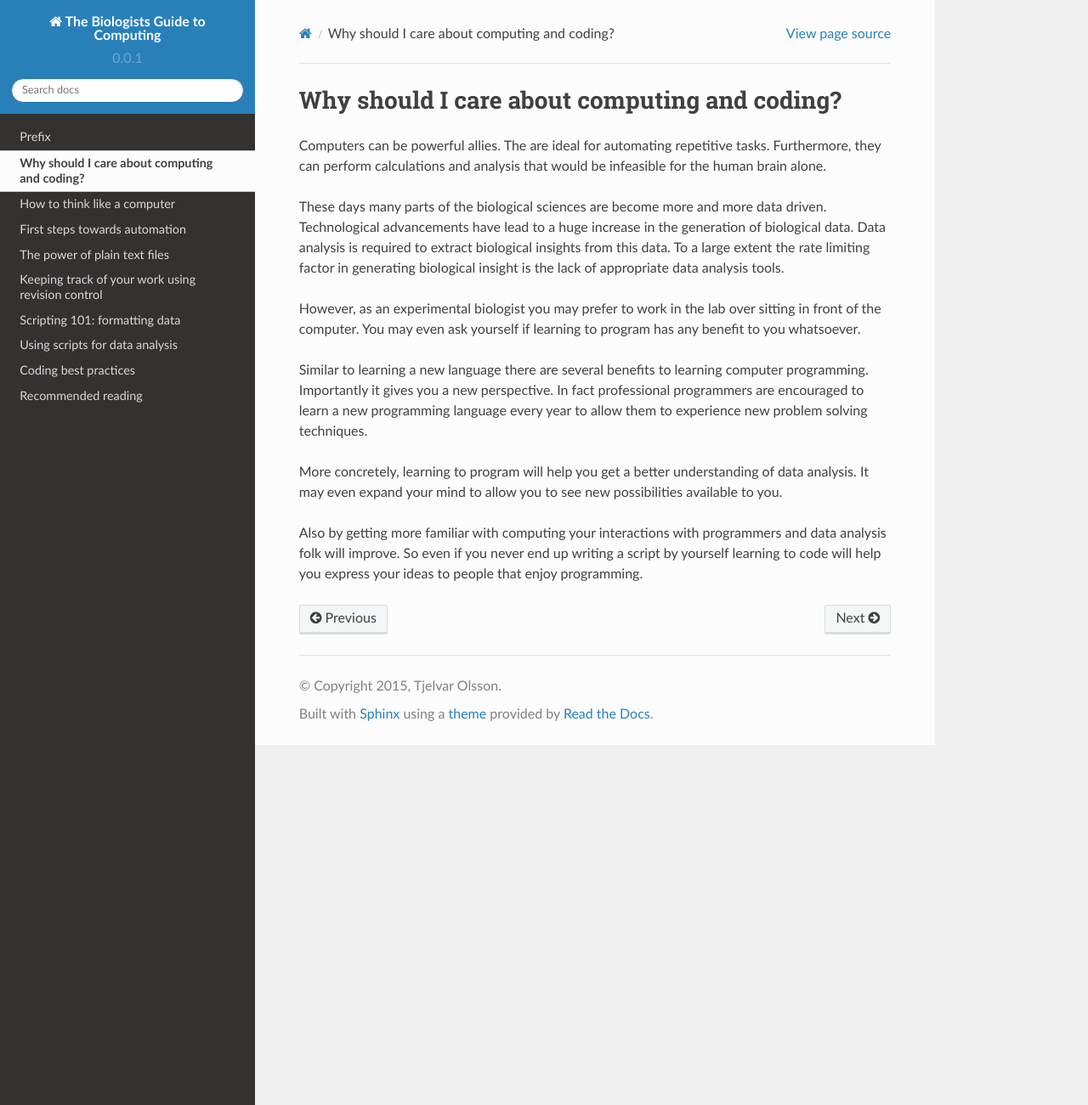
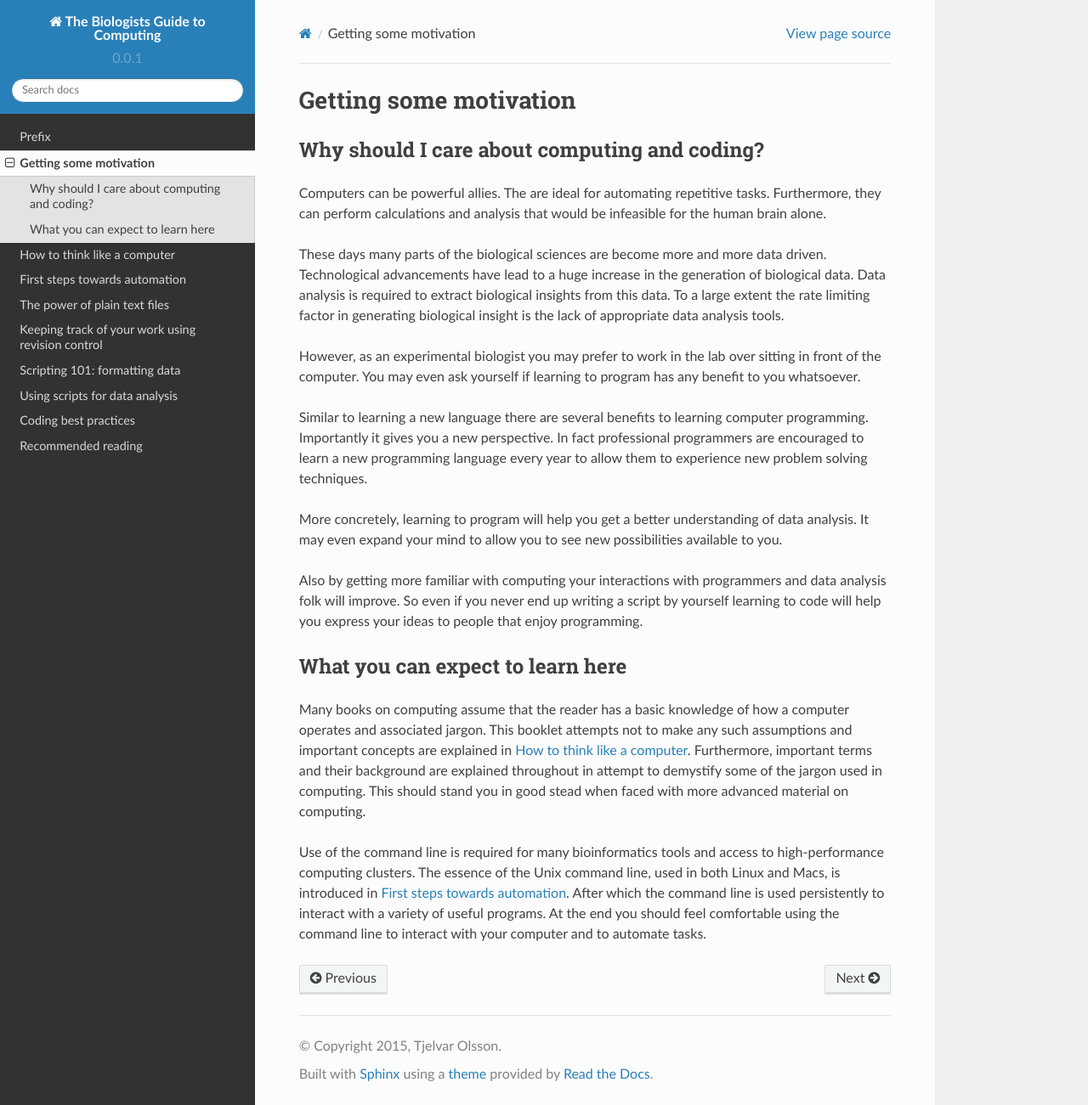
Before and after one commit to tjelvar-olsson/biologists-guide-to-computing, a Sphinx documentation site: the page built from source/getting-some-motivation.rst, in a window 1280 px wide and 1301 px high. Shown: the whole window at 85% size. Built offline with Sphinx 7.4.7 and the Read the Docs theme 2.0.0, drawn with Linux system fonts in a browser that asks for light colours.

Commit message:
Added more structure to motivation chapter.

```diff
--- a/source/why-should-i-care-about-computing.rst
+++ b/source/getting-some-motivation.rst
@@ -1,5 +1,8 @@
+Getting some motivation
+=======================
+
 Why should I care about computing and coding?
-=============================================
+---------------------------------------------
 
 Computers can be powerful allies. The are ideal for automating repetitive tasks.
 Furthermore, they can perform calculations and analysis that would be infeasible
@@ -28,3 +31,22 @@ Also by getting more familiar with computing your interactions with programmers
 and data analysis folk will improve. So even if you never end up writing a
 script by yourself learning to code will help you express your ideas to people
 that enjoy programming.
+
+
+What you can expect to learn here
+---------------------------------
+
+Many books on computing assume that the reader has a basic knowledge of how a
+computer operates and associated jargon. This booklet attempts not to make any
+such assumptions and important concepts are explained in
+:doc:`how-to-think-like-a-computer`. Furthermore, important terms and their
+background are explained throughout in attempt to demystify some of the jargon
+used in computing. This should stand you in good stead when faced with more
+advanced material on computing.
+
+Use of the command line is required for many bioinformatics tools and access to
+high-performance computing clusters. The essence of the Unix command line, used
+in both Linux and Macs, is introduced in :doc:`first-steps-towards-automation`.
+After which the command line is used persistently to interact with a variety of
+useful programs. At the end you should feel comfortable using the command line
+to interact with your computer and to automate tasks.
--- a/source/index.rst
+++ b/source/index.rst
@@ -5,7 +5,7 @@ The Biologists Guide to Computing
    :maxdepth: 2
 
    prefix
-   why-should-i-care-about-computing
+   getting-some-motivation
    how-to-think-like-a-computer
    first-steps-towards-automation
    the-power-of-plain-text-files
```
